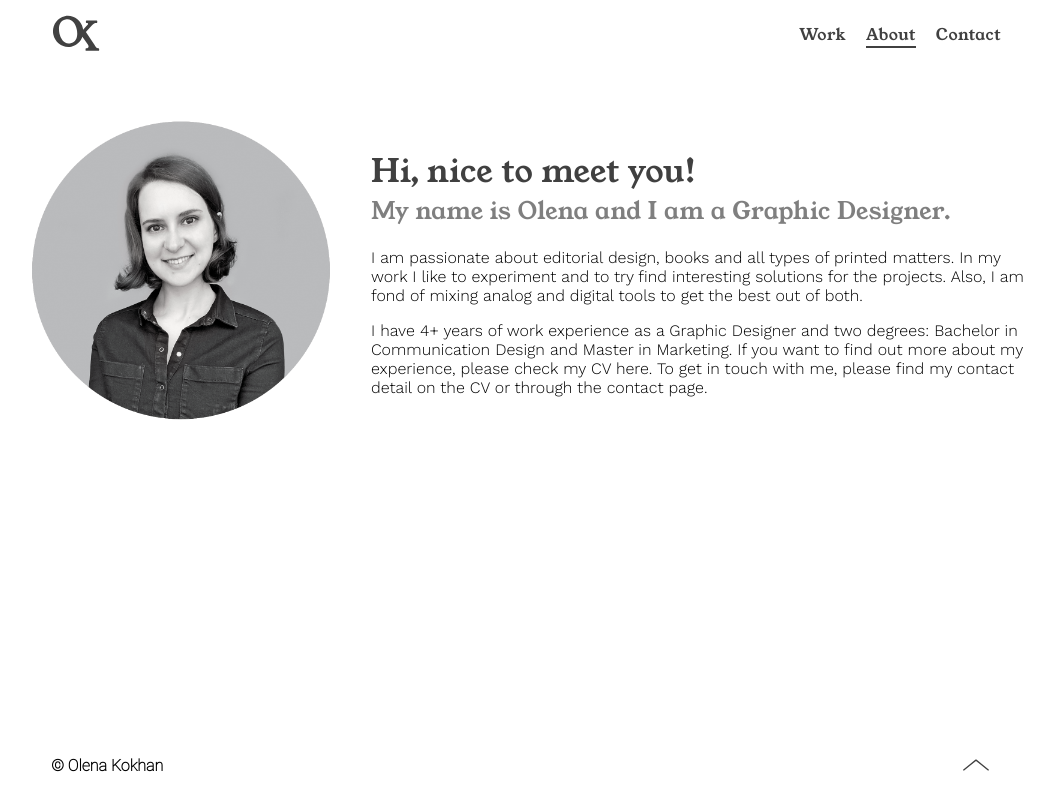
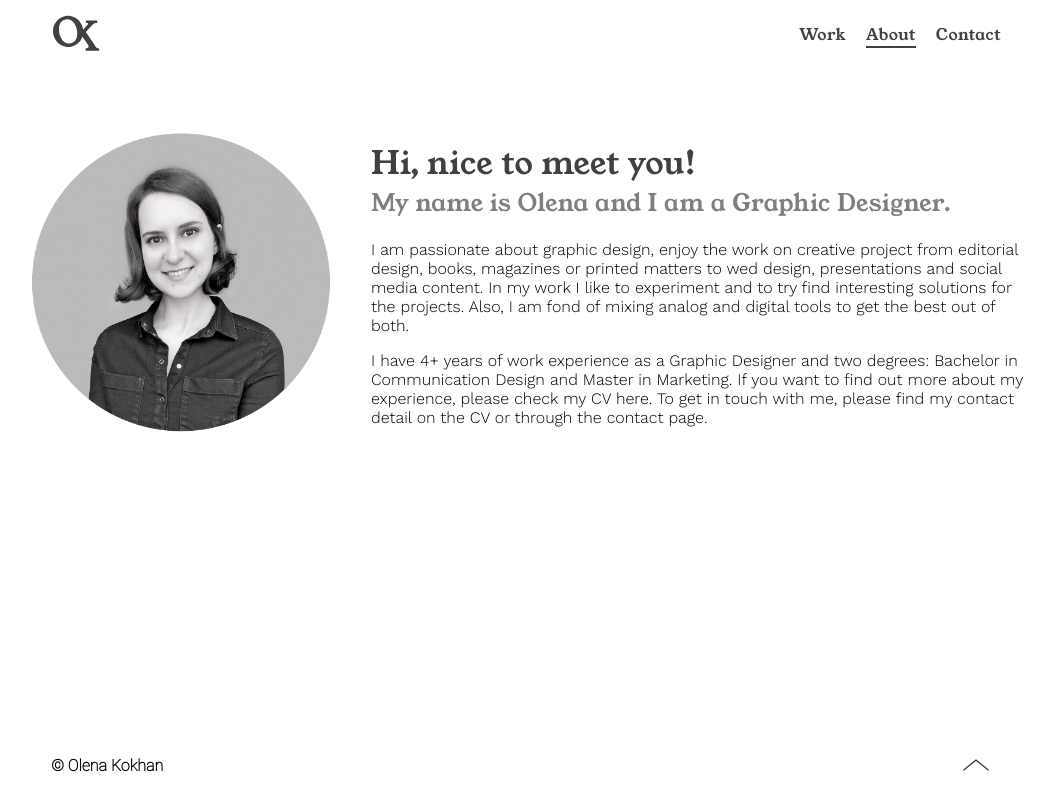
Before and after one commit to olena-kokhan/olena-kokhan.github.io, a Vue app: page /About in a window 1280 px wide. Shown: the whole page, without its empty margins (109-1163 px from the left). Built offline with nearby package versions, Linux system fonts and the light colour scheme.

Commit message:
Update About.vue

```diff
--- a/src/components/About.vue
+++ b/src/components/About.vue
@@ -4,7 +4,7 @@
       <div class="text">
             <h1 class="youngserif-regular">Hi, nice to meet you! </h1>
             <h2 class="youngserif-regular">My name is Olena and I am a Graphic Designer. </h2>
-            <p class="worksans-light" > I am passionate about editorial design, books and all types of printed matters.
+            <p class="worksans-light" > I am passionate about graphic design, enjoy the work on creative project from editorial design, books, magazines or printed matters to wed design, presentations and social media content.
               In my work I like to experiment and to try find interesting solutions for the projects.
               Also, I am fond of mixing analog and digital tools to get the best out of both.</p>
             <p class="worksans-light"> I have 4+ years of work experience as a Graphic Designer and two degrees: Bachelor in Communication Design and Master in Marketing. If you want to find out more about my experience, please check my CV here. To get in touch with me, please find my contact detail on the CV or through the contact page.</p>
```
